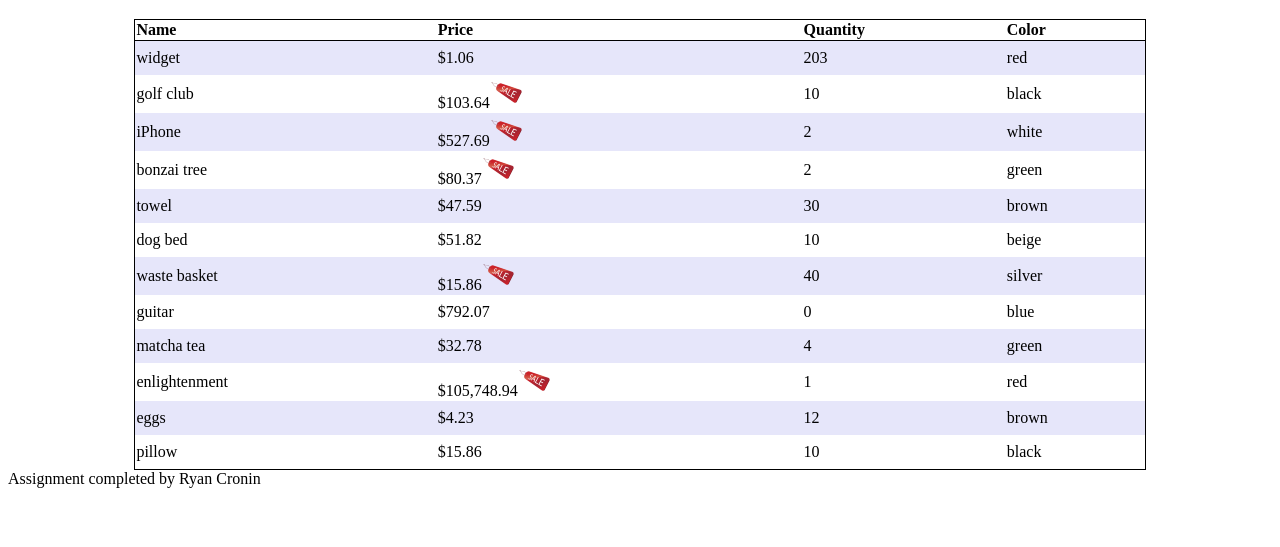
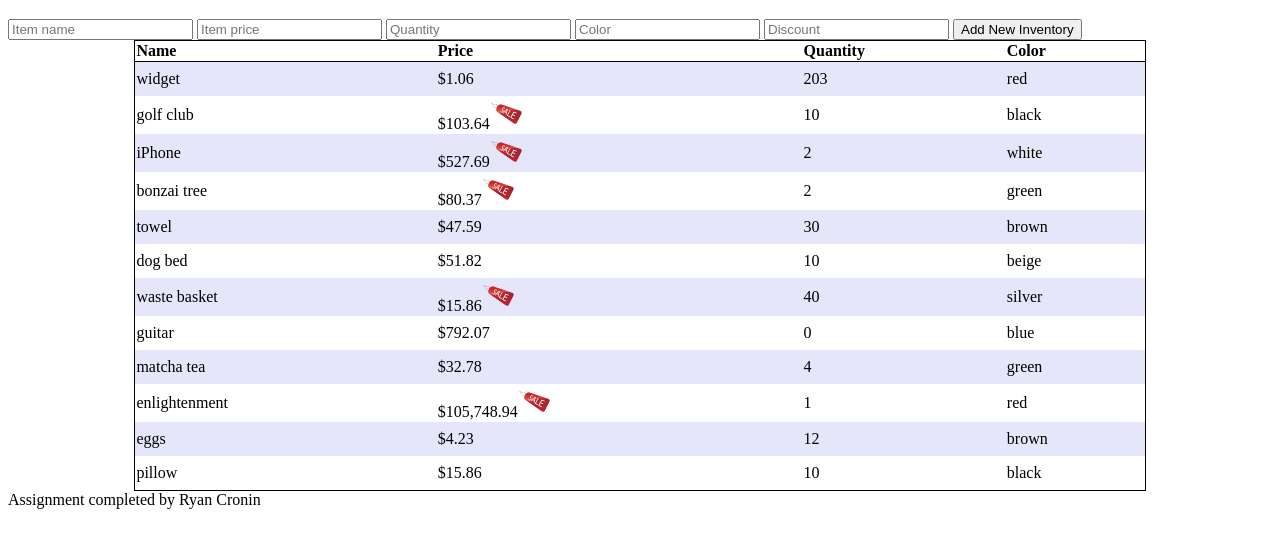
Before and after one commit to RCronin83/Angular-Assignment-2.0, a plain HTML site: page src/index.html in a window 1280 px wide. Shown: the part 61-608 px from the top of the page. Drawn offline with nearby package versions, Linux system fonts and the light colour scheme.

Commit message:
addItem function working along with forms added

```diff
--- a/src/index.html
+++ b/src/index.html
@@ -4,13 +4,62 @@
   <meta charset="utf-8">
   <title>Shopular with Angular!</title>
   <link href='/style.css' rel='stylesheet'>
+  <style>
+  /* select ALL tags that have the ng-cloak attribute (regardless of the value of that attribute) */
+  [ng-cloak] {
+      display: none;
+  }
+  input.ng-invalid.ng-touched {
+      border: 1px solid #ff0000;
+  }
+  </style>
 </head>
 <body>
   <header>
     <h1>Shopular with Angular!</h1>
   </header>
-  <main>
-    <table ng-controller='InventoryController as inventoryCtrl'>
+  <main ng-controller='InventoryController as inventoryCtrl'>
+    <form name='additem'
+          ng-submit='additem.$valid && inventoryCtrl.addItem(inventoryCtrl.newItem)'
+          novalidate>
+      <input
+        type='text'
+        name='name'
+        placeholder='Item name'
+        required
+        ng-model='inventoryCtrl.newItem.name'>
+      <input
+        type='number'
+        name='price'
+        min='0'
+        step='.01'
+        placeholder='Item price'
+        required
+        ng-model='inventoryCtrl.newItem.price'>
+      <input
+       type='number'
+       name='quantity'
+       min='0'
+       placeholder='Quantity'
+       required
+       ng-model='inventoryCtrl.newItem.quantity'>
+      <input
+        type='text'
+        name='color'
+        placeholder='Color'
+        required
+        ng-model='inventoryCtrl.newItem.color'>
+      <input
+        type='number'
+        name='discount'
+        min='0'
+        placeholder='Discount'
+        ng-model='inventoryCtrl.newItem.discount'>
+      <input
+        type='submit' value='Add New Inventory'>
+    </form>
+
+    <table>
       <tr>
         <th>Name</th>
         <th>Price</th>
--- a/src/js/inventory.controller.js
+++ b/src/js/inventory.controller.js
@@ -4,11 +4,12 @@
   angular.module('inventory')
   .controller('InventoryController', InventoryController);
   /**
-   * Constructs an Inventory Controller that can calculate the final price of an item
+   * Constructs an Inventory Controller
    */
   function InventoryController(){
     let vm = this;
 
+    vm.newItem = {};
     vm.inventory = [
       { "id": 2957, "name": "widget", "price": 32, "quantity": 203, "color": "red", "discount": 31 },
       { "id": 89274, "name": "golf club", "price": 98, "quantity": 10, "color": "black", "discount": 0 },
@@ -37,5 +38,28 @@
 
     };
 
+    /**
+     * Adds new items to the table
+     * @param  {Object} item Should have 'name', 'price', 'quantity', 'color', 'discount'
+     * @return {Void}
+     */
+    vm.addItem = function addItem(item) {
+      console.log(item);
+      if (typeof(item) !== 'object' || typeof(item.name) !== 'string'
+          || typeof(item.price) !== 'number' || typeof(item.quantity) !== 'number'
+          || typeof(item.color) !== 'string' || typeof(item.discount) !== 'number') {
+          return;
+      }
+      vm.inventory.push({
+        name: item.name,
+        price: item.price,
+        quantity: item.quantity,
+        color: item.color,
+        discount: item.discount
+      });
+
+      vm.newItem = {};
+    };
+
   }
 }());
```
